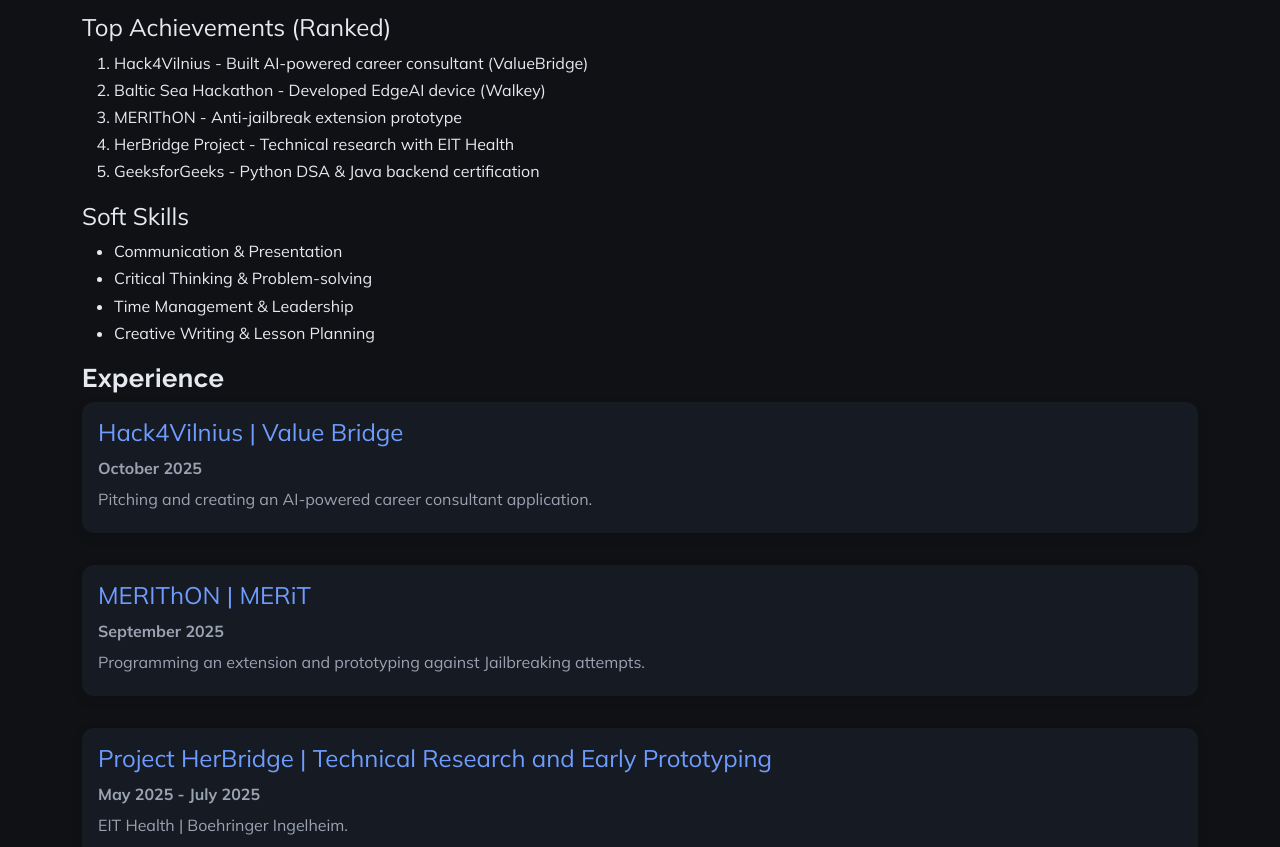
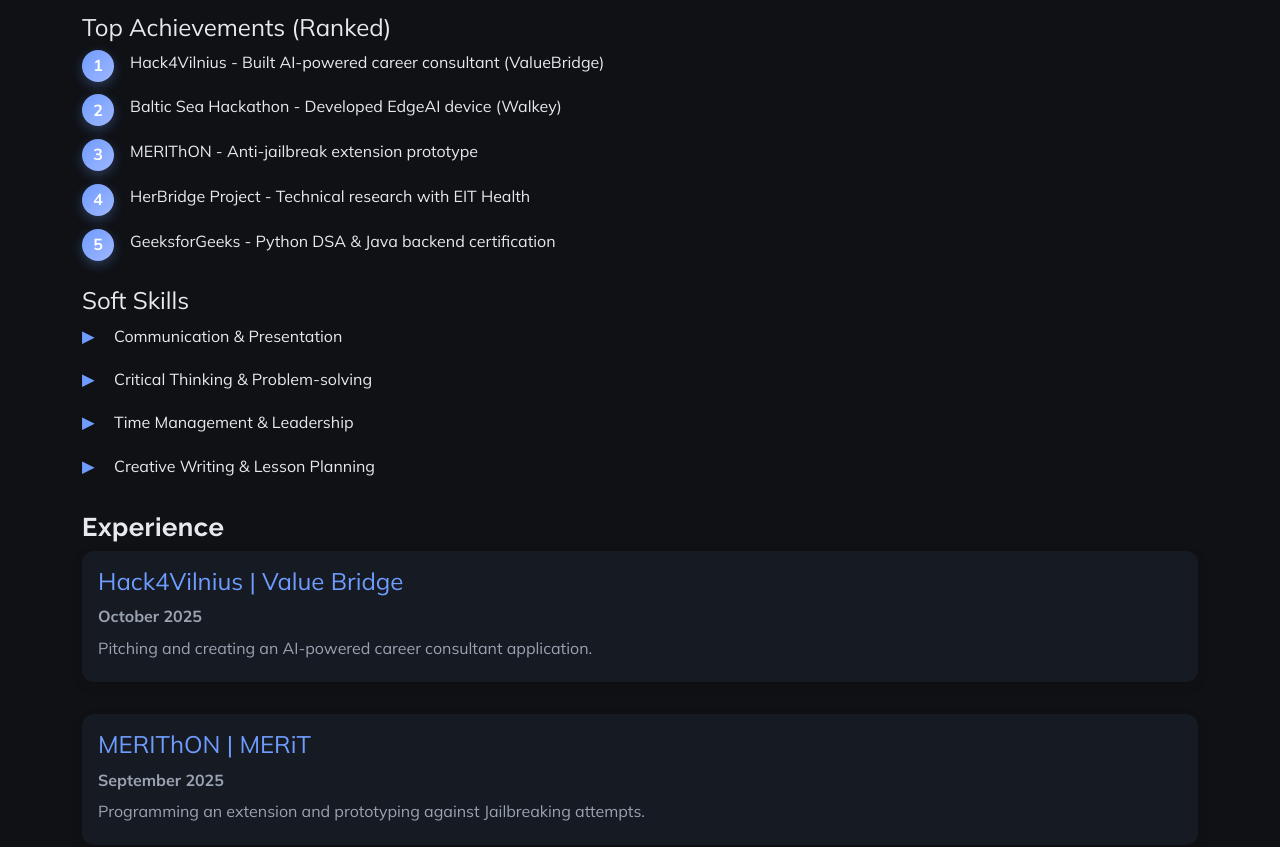
Before and after one commit to Sriya-Krishnan-Komandoor/portfolio, a plain HTML site: page index.html in a window 1280 px wide. Shown: the part 2257-3104 px from the top of the page. Drawn offline with nearby package versions, Linux system fonts and the light colour scheme.

Commit message:
custom.css changing to accomodate lists nested, ordered unordered

```diff
--- a/custom.css
+++ b/custom.css
@@ -415,4 +415,102 @@
 90px 75px #de4513, 95px 75px #de4513, 100px 75px #de4513, 105px 75px #de4513,
 110px 75px #de4513, 115px 75px #de4513, 70px 80px #000, 85px 80px #de4513,
 90px 80px #de4513, 95px 80px #de4513;
+
 }
+
+/* =========================
+   CUSTOM LISTS (Lab 2 Optional Task)
+========================= */
+
+/* Unordered List with Custom Pseudo-elements */
+.custom-unordered-list {
+  list-style: none;
+  padding-left: 0;
+  margin-bottom: 2rem;
+}
+
+.custom-unordered-list > li {
+  position: relative;
+  padding-left: 2rem;
+  margin-bottom: 1rem;
+  color: var(--text-main);
+}
+
+.custom-unordered-list > li::before {
+  content: "▸";
+  position: absolute;
+  left: 0;
+  color: var(--accent-color);
+  font-size: 1.4rem;
+  font-weight: bold;
+  line-height: 1.2;
+}
+
+/* Nested List Styling */
+.nested-list {
+  list-style: none;
+  padding-left: 1.5rem;
+  margin-top: 0.5rem;
+}
+
+.nested-list li {
+  position: relative;
+  padding-left: 1.5rem;
+  margin-bottom: 0.5rem;
+  color: var(--text-muted);
+  font-size: 0.95rem;
+}
+
+.nested-list li::before {
+  content: "→";
+  position: absolute;
+  left: 0;
+  color: #9fb7ff;
+  font-size: 1rem;
+}
+
+/* Ordered List with Custom Counters */
+.custom-ordered-list {
+  list-style: none;
+  counter-reset: achievement-counter;
+  padding-left: 0;
+  margin-bottom: 2rem;
+}
+
+.custom-ordered-list li {
+  position: relative;
+  padding-left: 3rem;
+  margin-bottom: 1.2rem;
+  counter-increment: achievement-counter;
+  color: var(--text-main);
+  line-height: 1.6;
+}
+
+.custom-ordered-list li::before {
+  content: counter(achievement-counter);
+  position: absolute;
+  left: 0;
+  top: 0;
+  width: 2rem;
+  height: 2rem;
+  background: linear-gradient(135deg, var(--accent-color), #9fb7ff);
+  color: #fff;
+  border-radius: 50%;
+  display: flex;
+  align-items: center;
+  justify-content: center;
+  font-weight: 700;
+  font-size: 1rem;
+  box-shadow: 0 4px 12px rgba(111, 156, 255, 0.3);
+}
+
+/* Hover effects */
+.custom-unordered-list > li:hover::before {
+  transform: scale(1.2);
+  transition: transform 0.2s ease;
+}
+
+.custom-ordered-list li:hover::before {
+  transform: scale(1.1) rotate(360deg);
+  transition: all 0.4s ease;
+}
```
